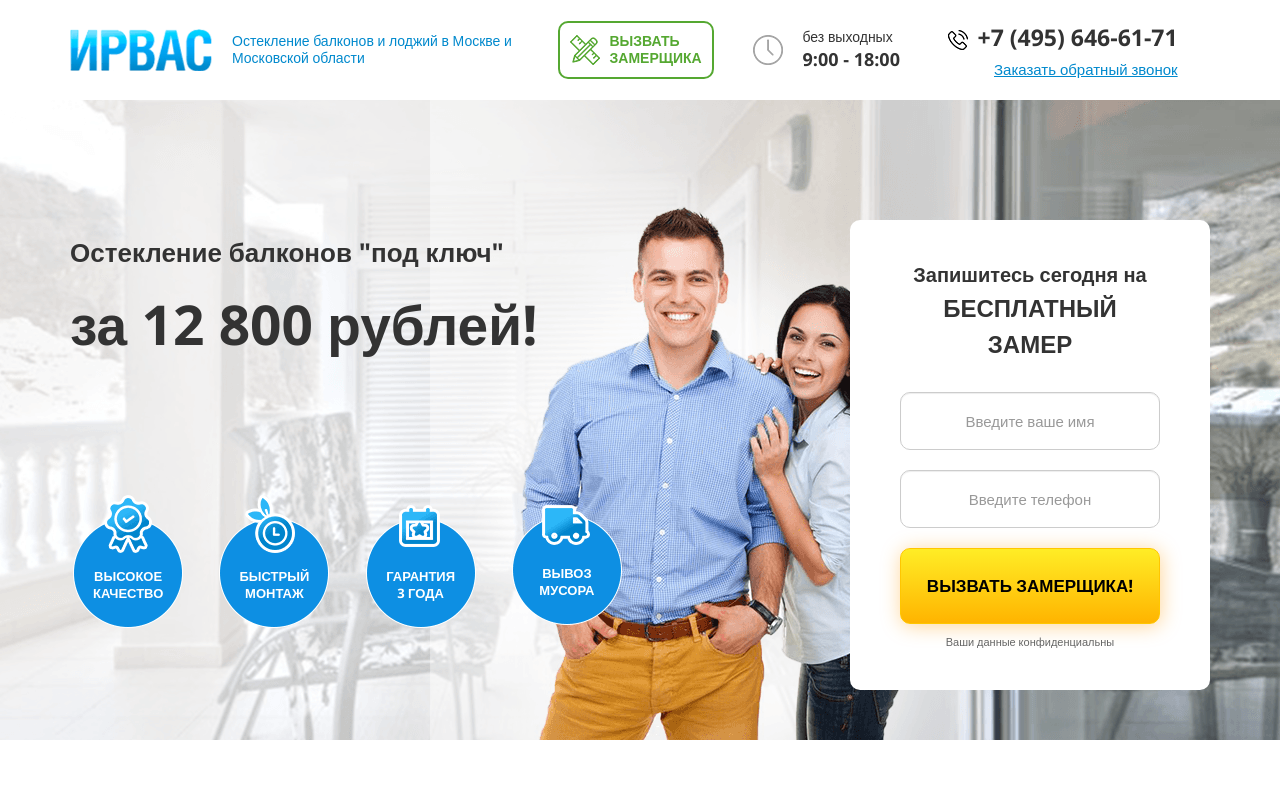
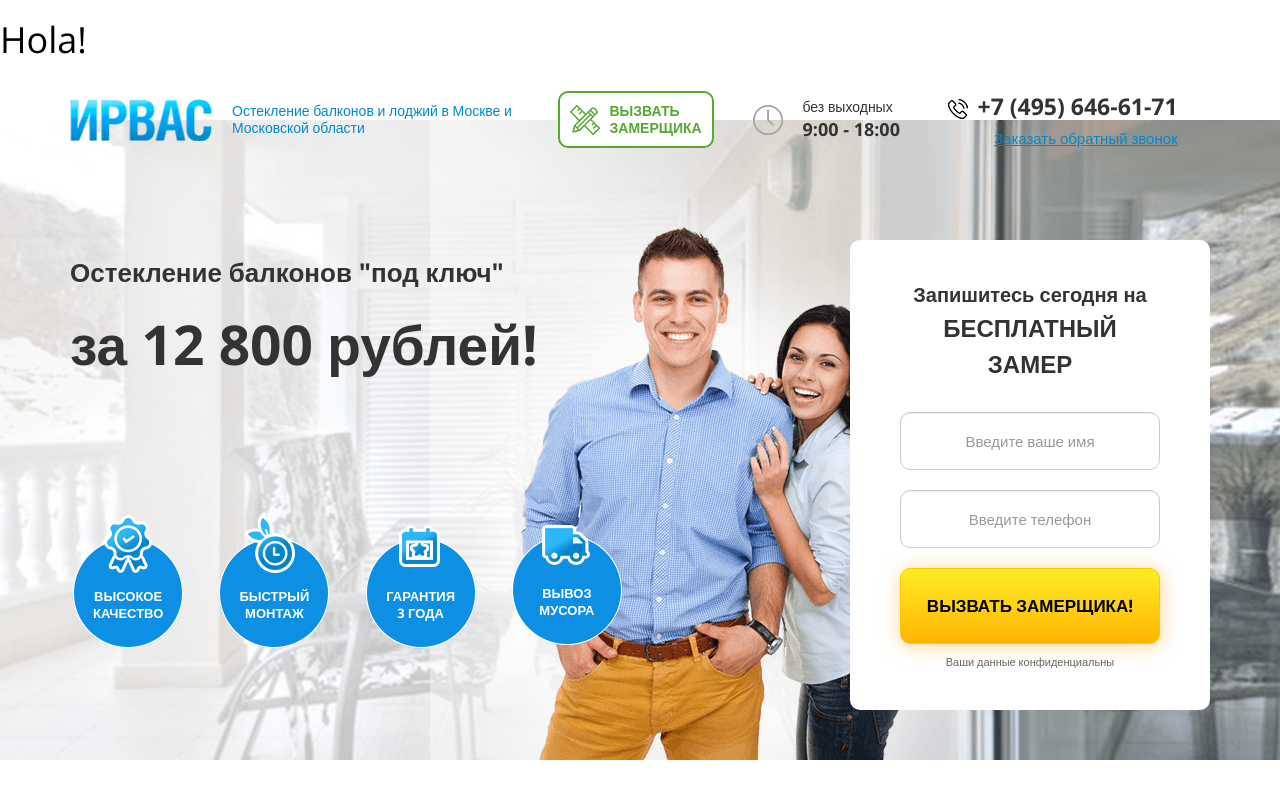
Before and after one commit to KholodovSem/Test, a website: page src/index.html in a window 1280 px wide. Shown: the top 800 px of the page. Drawn offline with nearby package versions, Linux system fonts and the light colour scheme.

Commit message:
Update index.html and index.js

```diff
--- a/src/index.html
+++ b/src/index.html
@@ -19,6 +19,7 @@
 
   <body>
     <header class="header">
+      <h1>Hola!</h1>
       <div class="container">
         <div class="row">
 
```
